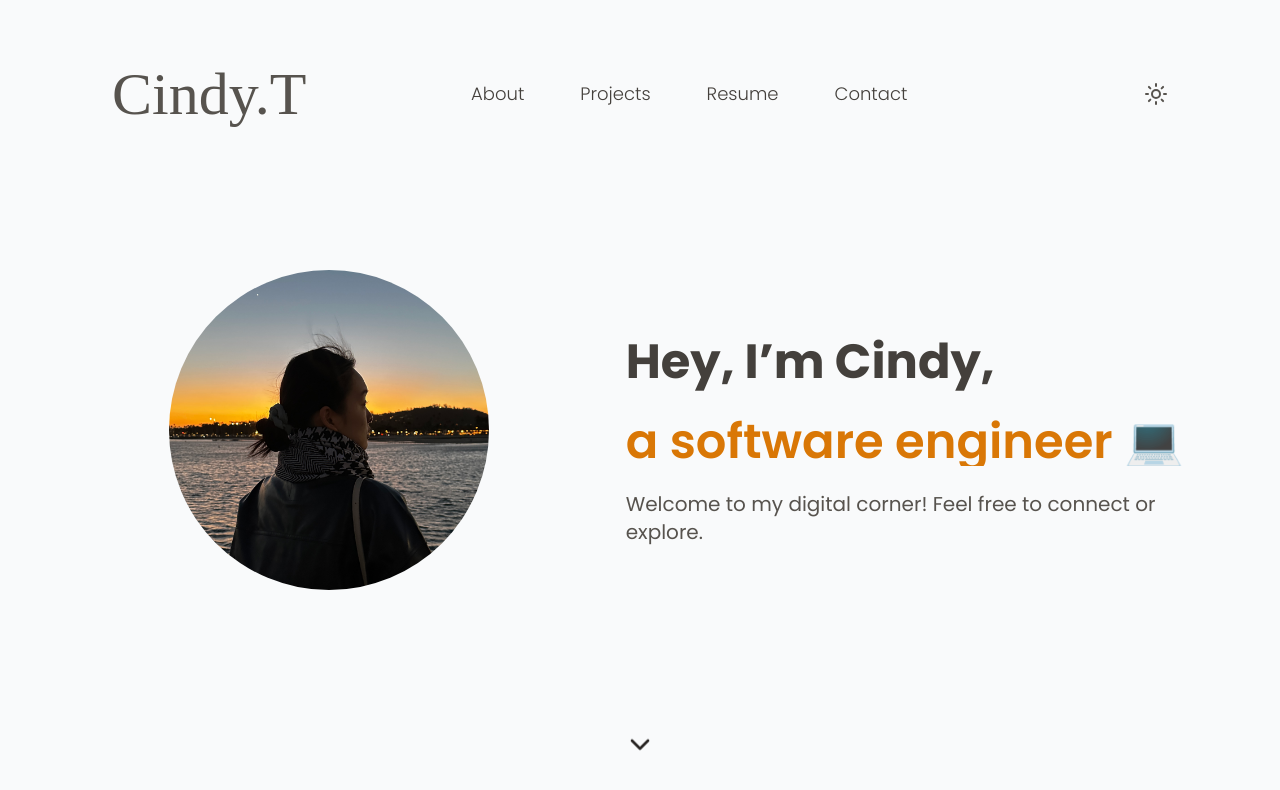
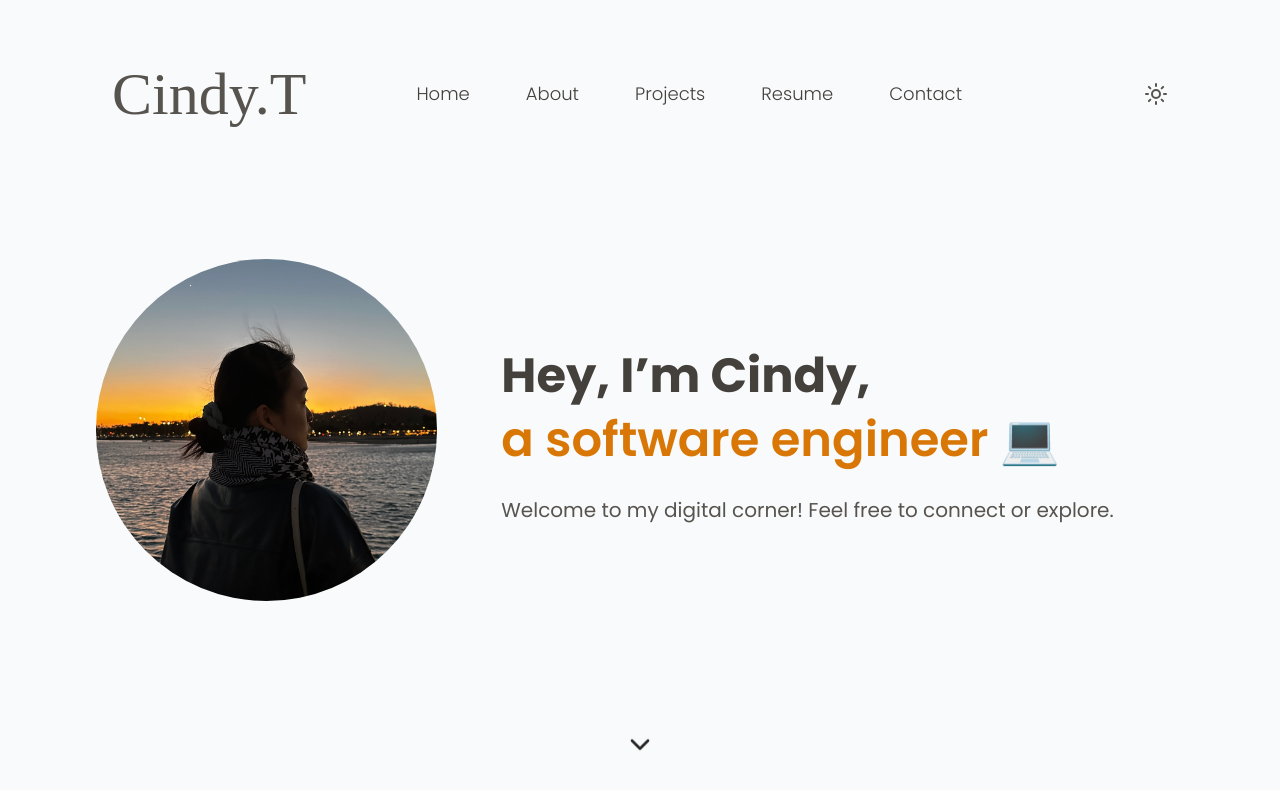
Before and after one commit to xinyue296/personal_website, a Next.js app: page /home in a window 1280 px wide. Shown: the top 790 px of the page. Built offline with nearby package versions, Linux system fonts and the light colour scheme; a web font is replaced by a local one.

Commit message:
fix: clean cache

```diff
--- a/package.json
+++ b/package.json
@@ -9,6 +9,7 @@
     "lint": "next lint"
   },
   "dependencies": {
+    "framer-motion": "^11.3.31",
     "lucide-react": "^0.424.0",
     "next": "14.2.5",
     "react": "^18",
@@ -16,7 +17,7 @@
     "usehooks-ts": "^3.1.0"
   },
   "devDependencies": {
-    "@types/node": "^20.14.14",
+    "@types/node": "^20.16.2",
     "@types/react": "^18",
     "@types/react-dom": "^18",
     "eslint": "^8",
--- a/src/app/home/page.tsx
+++ b/src/app/home/page.tsx
@@ -11,23 +11,22 @@ import RollingText from "@/components/RollingText";
 const Home = () => {
   return (
     <div className="content-center h-full flex flex-col">
-      <div className="w-full h-3/4 lg:h-full flex flex-col lg:flex-row items-center justify-around lg:justify-between">
+      <div className="w-full h-3/4 lg:h-full flex flex-col lg:flex-row items-center justify-around">
         {/* Photo Section */}
-        <div className="w-full flex justify-center mx-8 md:mx-12 lg:mx-16">
+        <div className="w-full lg:w-1/2 flex justify-center lg:justify-start mx-8">
           <Image
             src="/(assets)/cindy_profile_1.jpg"
             alt="Picture of Cindy"
-            width={200}  // Default size for small screens
-            height={200} // Default size for small screens
+            width={300} // Default size for small screens
+            height={300} // Default size for small screens
             quality={100}
-            className="hover:scale-105 duration-200 rounded-full w-64 lg:w-80" // Responsive width
+            className="hover:scale-105 duration-200 rounded-full w-64 lg:w-96" // Responsive width
           />
         </div>
 
-
         {/* Text Section */}
-        <div className="w-full text-center lg:text-left hover:scale-105 duration-200 mx-8">
-          <h1 className="text-4xl md:text-5xl 2xl:text-6xl font-bold text-stone-700 dark:text-stone-300 mt-4 md:mt-6">
+        <div className="w-full flex flex-col text-center lg:text-left hover:scale-105 duration-200 mx-8">
+          <h1 className="text-4xl md:text-5xl 2xl:text-6xl font-bold text-stone-700 dark:text-stone-300 mt-2 md:mt-4">
             Hey, I’m Cindy,
           </h1>
           {/* Rolling text */}
--- a/src/app/page.tsx
+++ b/src/app/page.tsx
@@ -1,9 +1,17 @@
 import Home from "@/app/home/page";
+import About from "./about/page";
+import Projects from "./projects/page";
+import Resume from "./resume/page";
+import Contact from "./contact/page";
 
 export default function App() {
   return (
     <main>
       <Home />
+      <About />
+      <Projects />
+      <Resume />
+      <Contact />
     </main>
   );
 }
--- a/src/components/Navbar.tsx
+++ b/src/components/Navbar.tsx
@@ -18,7 +18,10 @@ const Navbar = () => {
           </p>
         </Link>
         {/* Menu in words */}
-        <div className="hidden md:mr-8 lg:mr-16 md:flex font-light text-base md:text-base xl:text-lg 4xl:text-2xl text-stone-700 dark:text-stone-300 md:gap-8 lg:gap-14">
+        <div className="hidden md:mr-8 lg:mr-16 md:flex font-light text-xs md:text-base xl:text-lg 4xl:text-2xl text-stone-700 dark:text-stone-300 md:gap-8 lg:gap-14">
+          <Link href={"/home"} className="hover:text-stone-400">
+            Home
+          </Link>
           <Link href={"/about"} className="hover:text-stone-400">
             About
           </Link>
--- a/src/components/RollingText.tsx
+++ b/src/components/RollingText.tsx
@@ -30,7 +30,7 @@ const RollingText = () => {
         animate={{ opacity: 1, y: 0 }}
         exit={{ opacity: 0, y: -10 }}
         transition={{ duration: 0.75 }}
-        className="text-amber-600 dark:text-orange-400 font-semibold mt-6"
+        className="text-amber-600 dark:text-orange-400 font-semibold py-2"
       >
         {phrases[index]}
       </motion.p>
```
Also changed, not shown: 1 other file (tests, documents, lock files or other folders).
